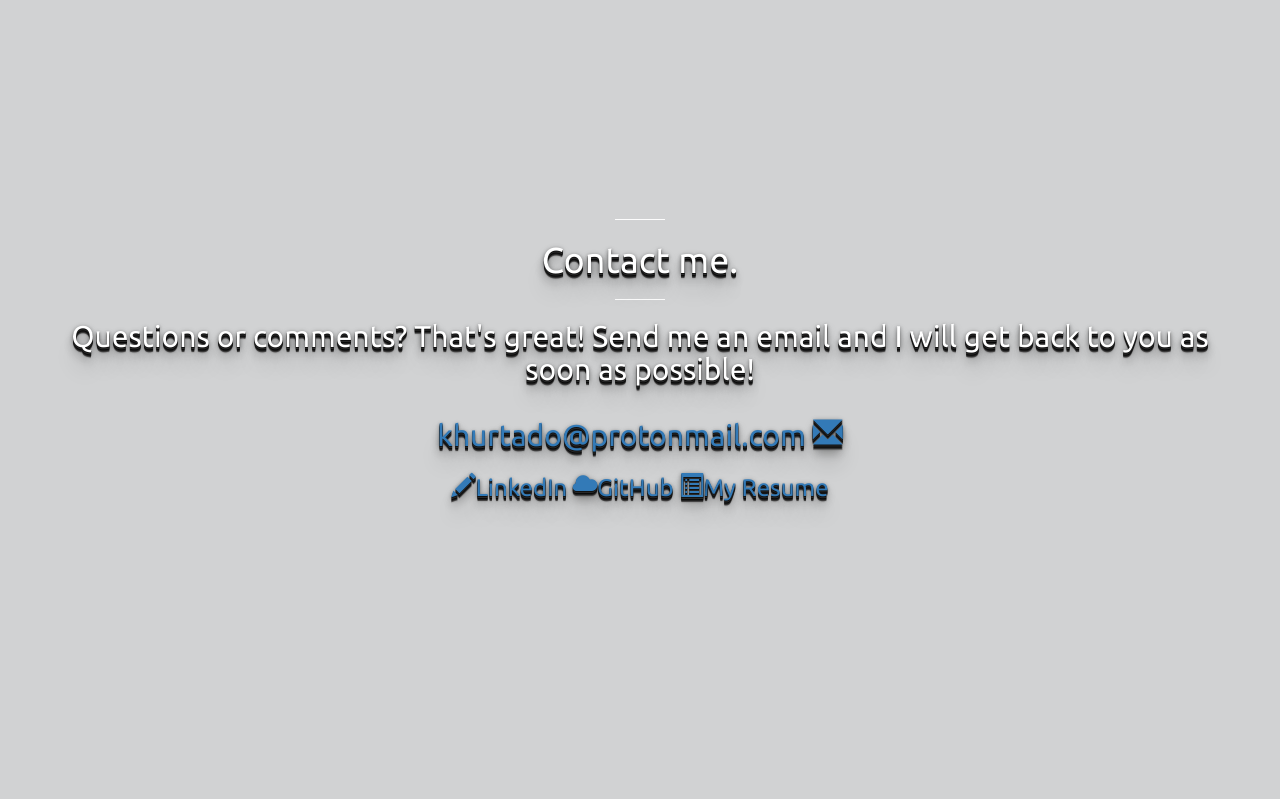
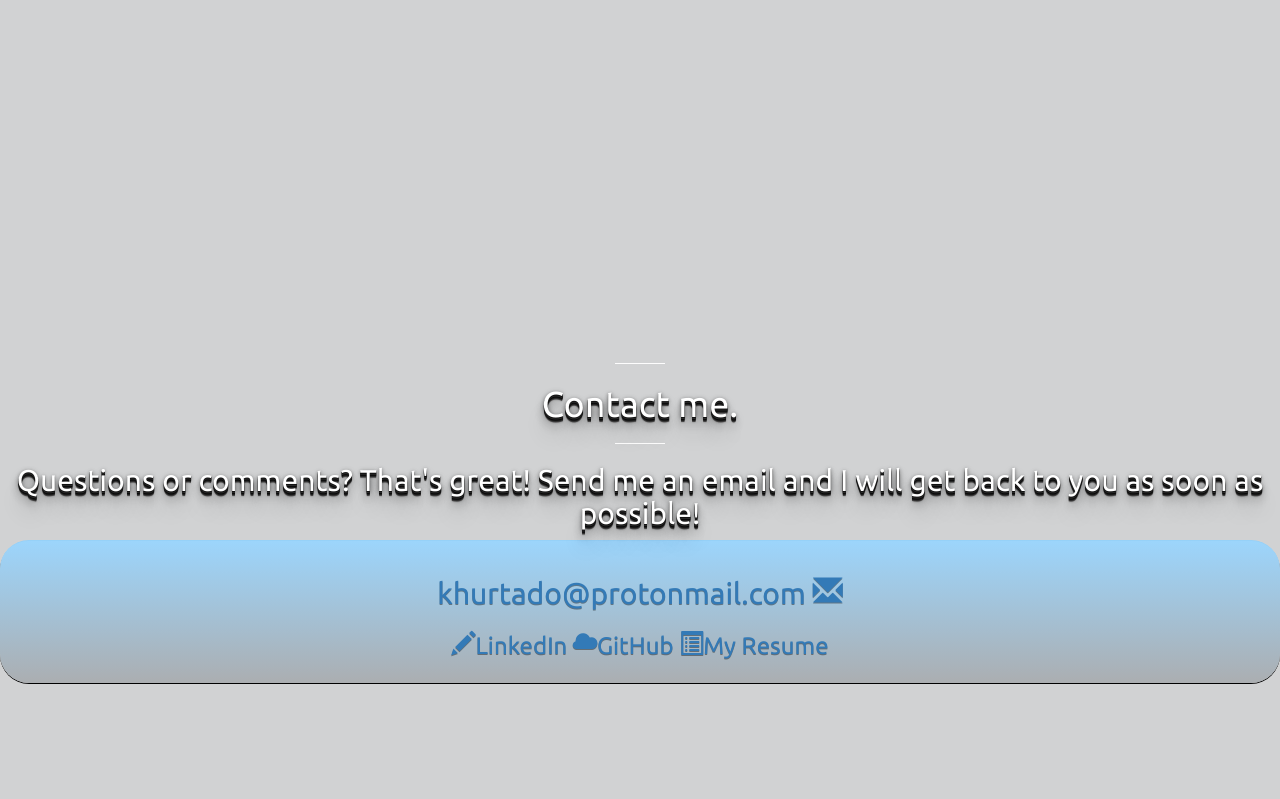
Before and after one commit to khurtado801/V-School-Projects, a PHP site: page / in a window 1280 px wide. Shown: the part 2951-3750 px from the top of the page. Run offline with PHP 8.4, Linux system fonts and the light colour scheme; some libraries are stand-ins or nearby versions.

Commit message:
More CSS.

```diff
--- a/my-portfolio/css/style.css
+++ b/my-portfolio/css/style.css
@@ -300,7 +300,7 @@ hr.light {
   color: #fff;
   height: 800px;
   margin: 0;
-  padding: 200px 0 260px 0;
+  padding: 344px 0 260px 0;
   background-size: cover;
   text-shadow: 0 1px 0 rgb(18, 18, 18), 0 2px 0 #292929, 0 3px 0 rgb(9, 9, 9), 0 4px 0 #1f1f1f, 0 5px 0 rgb(69, 68, 68), 0 6px 1px rgba(0, 0, 0, .1), 0 0 5px rgba(0, 0, 0, .1), 0 1px 3px rgba(0, 0, 0, .3), 0 3px 5px rgba(0, 0, 0, .2), 0 5px 10px rgba(0, 0, 0, .25), 0 10px 10px rgba(0, 0, 0, .2), 0 20px 20px rgba(0, 0, 0, .15);
 }
@@ -570,3 +570,23 @@ button {
   -webkit-animation-name: fadeOut;
   animation-name: fadeOut;
 }
+
+.contact-items-wrapper{
+  border-top: 1px solid #96d1f8;
+  background-color: rgba(191, 200, 216, 0.671);
+  background: -webkit-gradient(linear, left top, left bottom, from(#3e779d), to(#65a9d7));
+  background: -webkit-linear-gradient(top, #9cd5fc, rgb(171, 174, 177));
+  background: -moz-linear-gradient(top, #9cd5fc, rgb(171, 174, 177));
+  background: -ms-linear-gradient(top, #9cd5fc, rgb(171, 174, 177));
+  background: -o-linear-gradient(top, #3e779d, rgb(171, 174, 177));
+  padding: 13px 26px;
+  -webkit-border-radius: 29px;
+  -moz-border-radius: 29px;
+  border-radius: 29px;
+  -webkit-box-shadow: rgba(0,0,0,1) 0 1px 0;
+  -moz-box-shadow: rgba(0,0,0,1) 0 1px 0;
+  box-shadow: rgba(0,0,0,1) 0 1px 0;
+  text-shadow: rgba(0,0,0,.4) 0 1px 0;
+  font-family: 'Ubuntu', sans-serif;
+  text-decoration: none;
+}
--- a/my-portfolio/index.html
+++ b/my-portfolio/index.html
@@ -227,8 +227,8 @@
             <div id="slide4">
                 <div class="flex-center">
                     <div class="text-container">
-                        <section id="contact">
-                            <div class="container">
+                        <div class="contact-container">
+
                             <div class="row">
                                 <hr class="light">
                                 <h1 class="section-heading">Contact me.</h1>
@@ -236,6 +236,7 @@
                                 <h2>Questions or comments? That's great! Send me an email and I will get back to you as soon
                                     as possible!</h2>
                             </div>
+                            <div class="contact-items-wrapper">
                                 <h2>
                                     <a href="mailto:khurtado@protonmail.com">khurtado@protonmail.com
                                         <i class="glyphicon glyphicon-envelope"></i>
@@ -251,7 +252,7 @@
                                 </h3>
                             </div>
                         </div>
-                    </section>
+                    </div>
                 </div>
             </div>
         </div>
```
Lines whose indentation alone changed are shown as unchanged.
